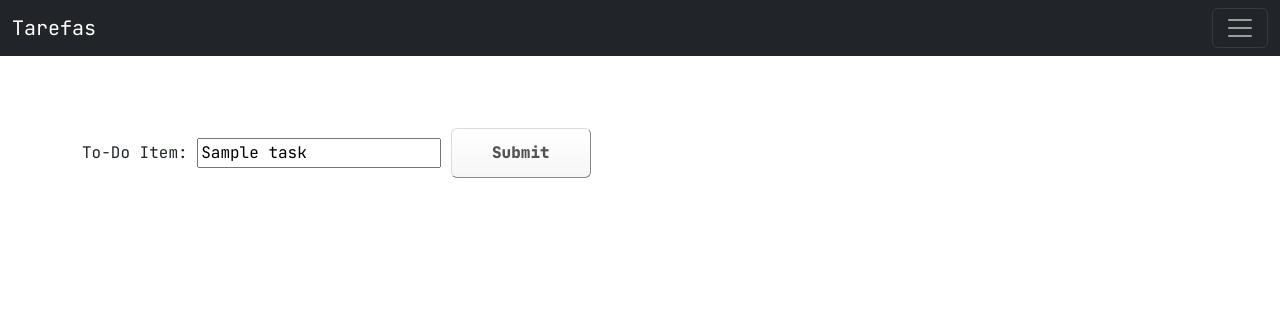
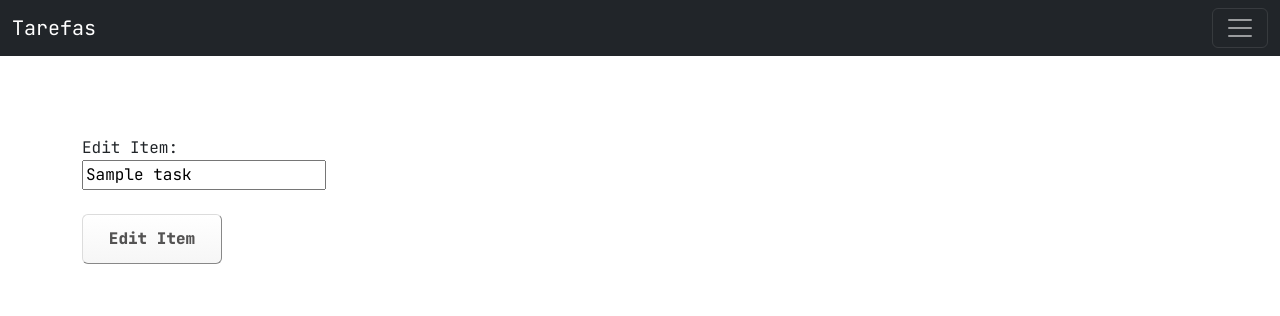
Before and after one commit to lyli127/flask-app, a Flask app: page /task/edit/1 in a window 1280 px wide. Shown: the top 316 px of the page. Run offline with Flask 3, Linux system fonts and the light colour scheme; the visitor is signed in with stand-in values (Sample User, id 1); a database or web service that is not in the repository returns one stand-in record (values such as "Sample title"); some libraries are stand-ins or nearby versions.

Commit message:
edit content and add br

```diff
--- a/templates/edit.html
+++ b/templates/edit.html
@@ -38,9 +38,11 @@
 {# MAIN CONTENT #}
 <div class="main container container-fluid">
     <form method="POST" action="/api/task/edit/{{ item['id'] }}">
-        <label for="item">To-Do Item:</label>
+        <label for="item">Edit Item:</label>
+        <br>
         <input id="item" name="item" value="{{ item['item'] }}" required />
-        <input type="submit">
+        <br>
+        <input type="submit" value="Edit Item" />
     </form>
 </div>
 
```
